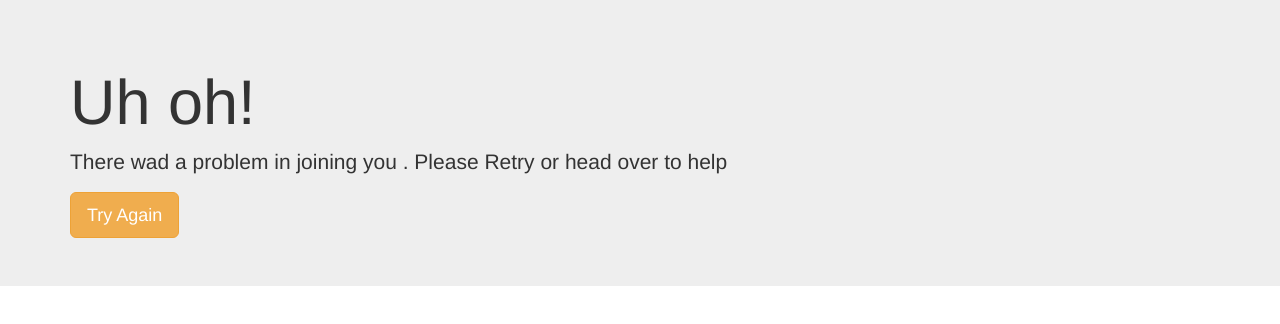
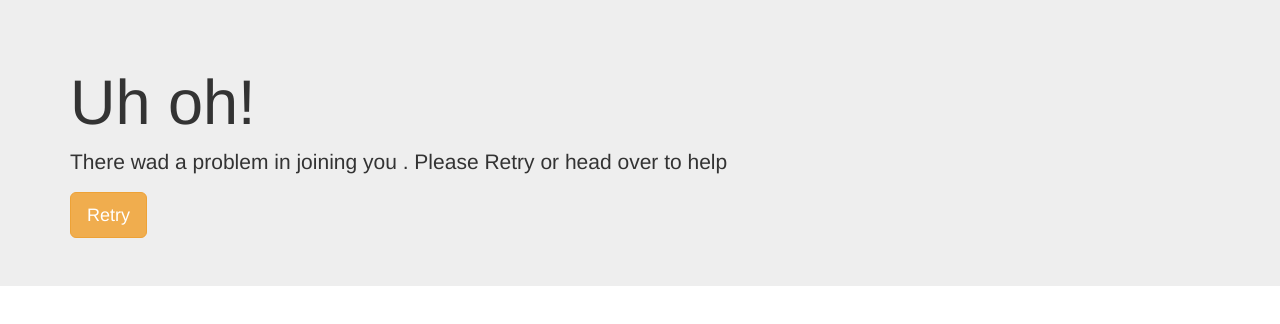
Before and after one commit to adarsh1github1/Mailchimp, a website: page failure.html in a window 1280 px wide. Drawn offline with nearby package versions, Linux system fonts and the light colour scheme.

```diff
--- a/failure.html
+++ b/failure.html
@@ -16,7 +16,7 @@
           <p class="lead">There wad a problem in joining you . Please Retry or head over to help</p>
 
           <form action="/failure" method="POST">
-              <button class="btn btn-lg btn-warning" type="submit">Try Again</button>
+              <button class="btn btn-lg btn-warning" type="submit">Retry</button>
           </form>
         </div>
       </div>
```
